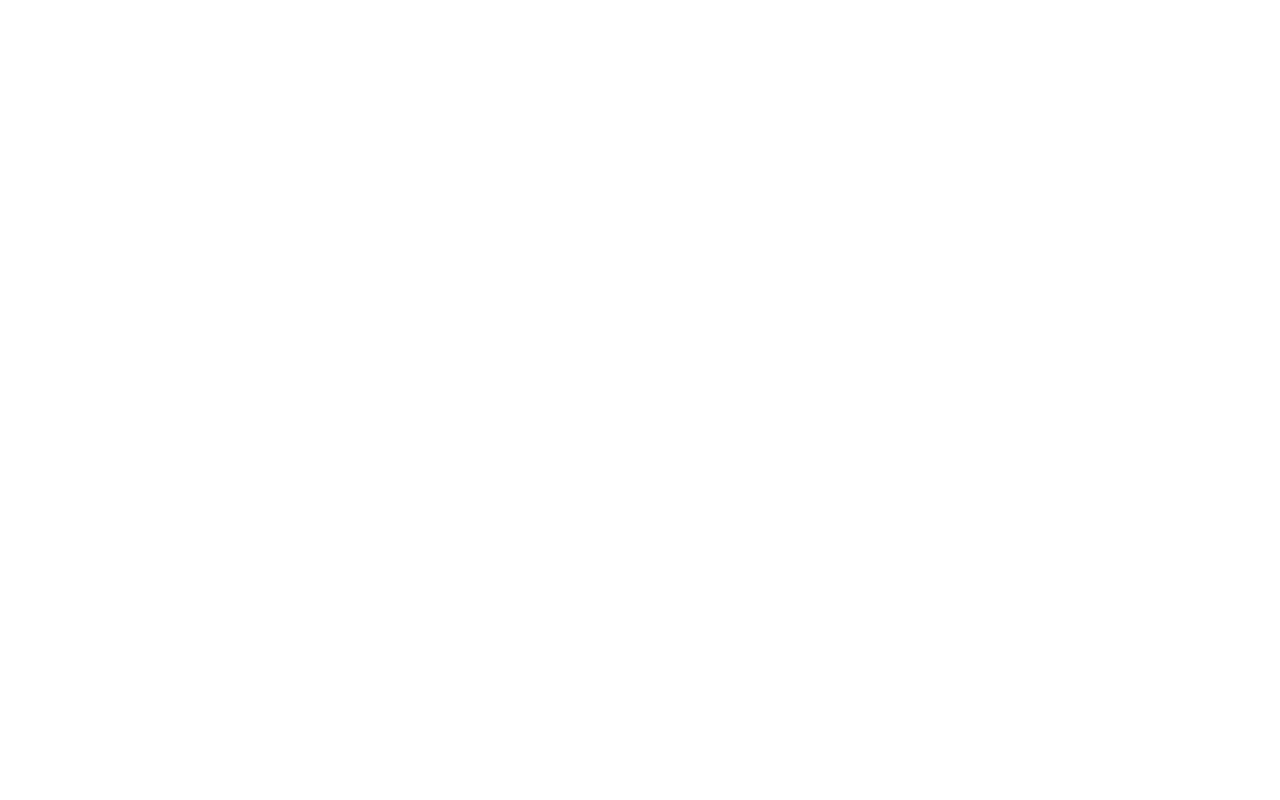
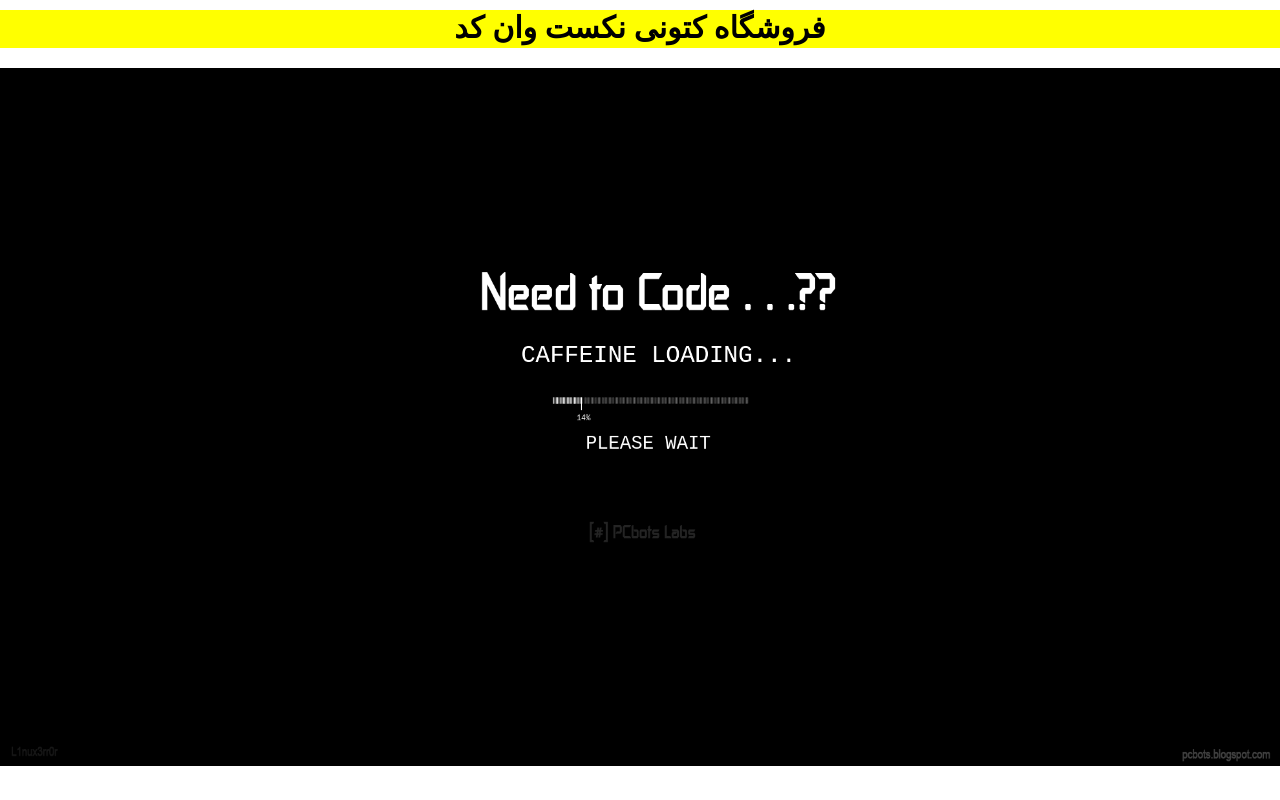
Before and after one commit to Yasser-021/catoony, a plain HTML site: page index.html in a window 1280 px wide. Drawn offline with Linux system fonts and the light colour scheme.

Commit message:
add header to project

```diff
--- a/index.html
+++ b/index.html
@@ -9,7 +9,14 @@
 </head>
 
 <body>
-
+    <div class="header">
+        <nav>
+            <h1>فروشگاه کتونی نکست وان کد</h1>
+        </nav>
+        <div class="hero-img">
+            <img src="./assets/images/1555154.png" alt="">
+        </div>
+    </div>
 </body>
 
 </html>
--- a/style/style.css
+++ b/style/style.css
@@ -10,3 +10,38 @@
     box-sizing: border-box;
     list-style-type: none;
 }
+
+body {
+    font-family: 'Courier New', Courier, monospace;
+    /* background: #141313; */
+    color: rgb(235, 234, 234);
+}
+
+.container {
+    margin: 0 auto;
+    max-width: 1200px;
+}
+
+/* header */
+.header {
+    color: black;
+    text-align: center;
+    font-size: 20px;
+    font-family: "NerkoOne";
+    padding: 10px 0;
+}
+
+h1 {
+    background-color: yellow;
+}
+
+.hero-img {
+    /* background: #141313; */
+    display: flex;
+    justify-content: center;
+    padding: 20px 0 10px;
+}
+
+.hero-img img {
+    max-width: 100%;
+}
```
